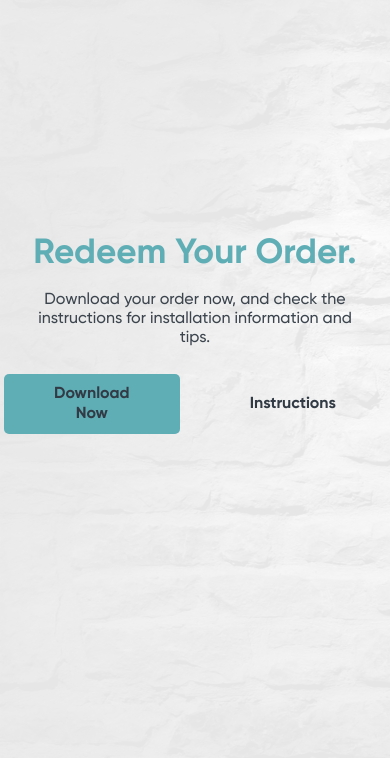
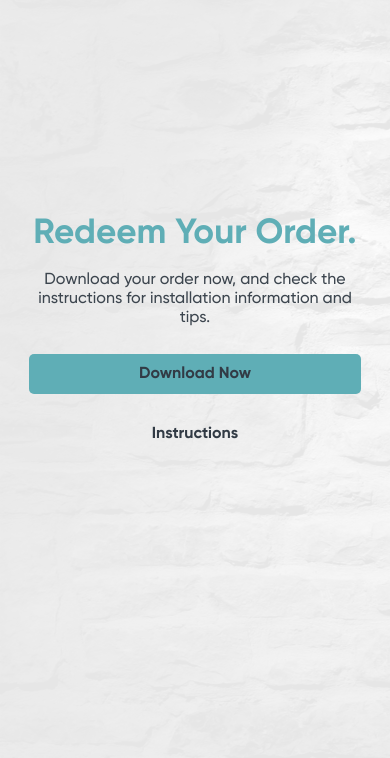
Before and after one commit to zaccomode/adrodex, a plain HTML site: page redeem.html in a window 390 px wide. Shown: the part 84-842 px from the top of the page. Drawn offline with Linux system fonts and the light colour scheme; no server answers.

Commit message:
Updated Checkout for Mobile

```diff
--- a/css/checkout.css
+++ b/css/checkout.css
@@ -133,6 +133,7 @@ p > b > a {
 
     .section-text, .section-image, .section-card {
         width: 100%;
+        max-height: none;
     }
 
     .section-image > img {
@@ -147,4 +148,12 @@ p > b > a {
     .section-text.purchase {
         width: 100%;
     }
+
+    .buttons {
+        flex-direction: column;
+    }
+
+    .buttons > .button {
+        width: 100%;
+    }
 }
```
